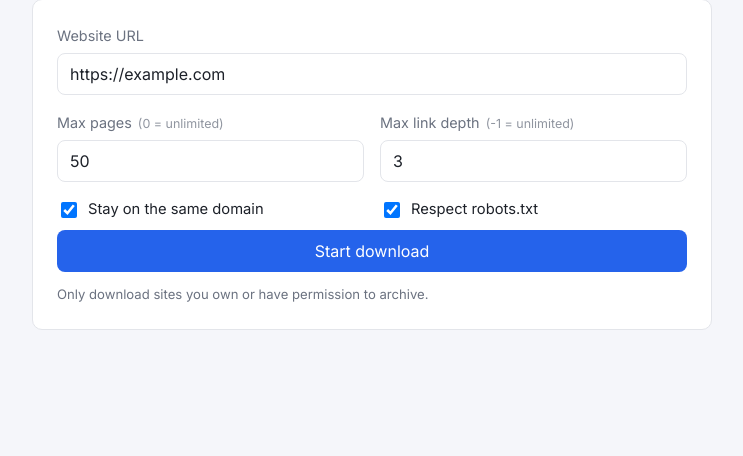
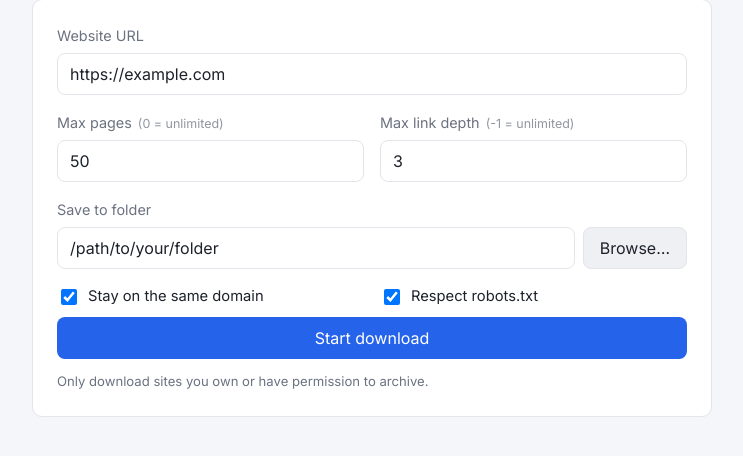
Before and after one commit to xibalba302/WebDownloader, a Flask app: page / in a window 1280 px wide. Shown: the part 153-609 px from the top of the page, without its empty margins (268-1011 px from the left). Run offline with Flask 3, Linux system fonts and the light colour scheme.

Commit message:
Save to a user-chosen folder, fix C:\ links, drop the ZIP step
- Add a "Save to folder" field with a native folder picker (Tk via a
  subprocess) plus manual path entry; the mirror is written straight to
  the chosen folder as <folder>/<host>/..., and an "Open folder" button
  reveals it in the OS file manager.
- Fix links resolving to the drive root (C:\...) when a saved page is
  opened from disk: any reference not localized (failed asset, external
  or out-of-scope anchor, srcset/CSS url() fallback) is now rewritten to
  its absolute http(s) URL instead of being left root-relative.
- Remove ZIP packaging and the download-zip route entirely to save time
  and disk space; files are delivered directly in the chosen folder.

Co-Authored-By: Claude Sonnet 5 <noreply@anthropic.com>
Claude-Session: https://claude.ai/code/session_01Gy3ymFfNkAJFK7tXDrZVA3

```diff
--- a/app.py
+++ b/app.py
@@ -6,16 +6,19 @@ Then open http://127.0.0.1:5000 in your browser.
 from __future__ import annotations
 
 import os
+import subprocess
+import sys
 import threading
 from urllib.parse import urlsplit
 
-from flask import Flask, jsonify, redirect, render_template, request, send_file, send_from_directory, abort
+from flask import Flask, jsonify, redirect, render_template, request, send_from_directory, abort
 
 from webdownloader.scraper import DownloadJob, SiteDownloader, new_job_id
 
 BASE_DIR = os.path.dirname(os.path.abspath(__file__))
-JOBS_DIR = os.path.join(BASE_DIR, "jobs")
-os.makedirs(JOBS_DIR, exist_ok=True)
+# Default output location, used only when the user doesn't choose their own folder.
+DEFAULT_OUTPUT_ROOT = os.path.join(BASE_DIR, "downloads")
+os.makedirs(DEFAULT_OUTPUT_ROOT, exist_ok=True)
 
 app = Flask(__name__)
 JOBS: dict[str, DownloadJob] = {}
@@ -45,6 +48,58 @@ def index():
     return render_template("index.html")
 
 
+@app.route("/api/pick-folder", methods=["POST"])
+def pick_folder():
+    """Open a native folder picker on the machine running the app.
+
+    Because the app runs locally, the picker (Tk) shows on the user's own
+    desktop. Runs in a short-lived subprocess so Tk stays out of Flask's
+    worker threads (Tk must own the main thread).
+    """
+    code = (
+        "import tkinter as tk\n"
+        "from tkinter import filedialog\n"
+        "root = tk.Tk()\n"
+        "root.withdraw()\n"
+        "root.attributes('-topmost', True)\n"
+        "path = filedialog.askdirectory(title='Choose download folder')\n"
+        "print(path or '')\n"
+    )
+    try:
+        result = subprocess.run(
+            [sys.executable, "-c", code],
+            capture_output=True, text=True, timeout=180,
+        )
+        # A non-zero exit means the picker itself failed to open (e.g. no
+        # display / Tk unavailable) rather than the user cancelling, which
+        # returns an empty path with a clean exit.
+        if result.returncode != 0:
+            return jsonify({"path": "", "error": result.stderr.strip() or "picker failed"})
+        return jsonify({"path": result.stdout.strip()})
+    except Exception as exc:  # noqa: BLE001
+        return jsonify({"path": "", "error": str(exc)})
+
+
+@app.route("/api/open-folder", methods=["POST"])
+def open_folder():
+    """Open a finished job's output folder in the OS file manager."""
+    data = request.get_json(silent=True) or {}
+    job = JOBS.get(data.get("job_id", ""))
+    if job is None or not os.path.isdir(job.output_dir):
+        return jsonify({"error": "Folder not found."}), 404
+    path = job.output_dir
+    try:
+        if sys.platform.startswith("win"):
+            os.startfile(path)  # noqa: S606 - local, trusted path
+        elif sys.platform == "darwin":
+            subprocess.Popen(["open", path])
+        else:
+            subprocess.Popen(["xdg-open", path])
+        return jsonify({"ok": True})
+    except Exception as exc:  # noqa: BLE001
+        return jsonify({"error": str(exc)}), 500
+
+
 @app.route("/api/jobs", methods=["POST"])
 def start_job():
     data = request.get_json(silent=True) or request.form
@@ -63,10 +118,24 @@ def start_job():
     same_domain_only = str(data.get("same_domain_only", "true")).lower() not in ("false", "0", "no")
     respect_robots = str(data.get("respect_robots", "true")).lower() not in ("false", "0", "no")
 
+    # Resolve the destination folder chosen by the user (or fall back to a
+    # default folder next to the app). The mirror is written under
+    # <destination>/<site-host>/..., so all links between pages stay relative
+    # and the whole folder can be moved or opened anywhere.
+    dest = (data.get("dest_dir") or "").strip()
+    if dest:
+        dest = os.path.abspath(os.path.expanduser(dest))
+    else:
+        dest = DEFAULT_OUTPUT_ROOT
+    try:
+        os.makedirs(dest, exist_ok=True)
+    except OSError as exc:
+        return jsonify({"error": f"Can't use that folder: {exc}"}), 400
+    if not os.access(dest, os.W_OK):
+        return jsonify({"error": "That folder isn't writable."}), 400
+
+    output_dir = dest
     job_id = new_job_id()
-    output_dir = os.path.join(JOBS_DIR, job_id, "site")
-    os.makedirs(output_dir, exist_ok=True)
-
     job = DownloadJob(
         id=job_id,
         start_url=start_url,
@@ -103,14 +172,6 @@ def cancel_job(job_id):
     return jsonify({"ok": True})
 
 
-@app.route("/api/jobs/<job_id>/download")
-def download_zip(job_id):
-    job = JOBS.get(job_id)
-    if job is None or not job.zip_path or not os.path.exists(job.zip_path):
-        abort(404)
-    return send_file(job.zip_path, as_attachment=True, download_name=f"{job_id}-offline-site.zip")
-
-
 @app.route("/site/<job_id>/", defaults={"path": ""})
 @app.route("/site/<job_id>/<path:path>")
 def browse_site(job_id, path):
@@ -124,8 +185,8 @@ def browse_site(job_id, path):
         if not job.entry_path:
             abort(404)
         return redirect(f"/site/{job_id}/{job.entry_path}")
-    full = os.path.join(job.output_dir, path)
-    if not os.path.abspath(full).startswith(os.path.abspath(job.output_dir)):
+    full = os.path.abspath(os.path.join(job.output_dir, path))
+    if not full.startswith(os.path.abspath(job.output_dir) + os.sep):
         abort(403)
     return send_from_directory(job.output_dir, path)
 
--- a/static/css/style.css
+++ b/static/css/style.css
@@ -108,6 +108,18 @@ h1 {
   display: grid;
   grid-template-columns: 1fr 1fr;
   gap: 16px;
+}
+
+.folder-input {
+  display: flex !important;
+  gap: 8px;
+  margin-bottom: 0;
+}
+.folder-input input { flex: 1; }
+.folder-input .secondary-btn {
+  flex: 0 0 auto;
+  white-space: nowrap;
+  padding: 10px 16px;
 }
 
 .checkboxes { margin-bottom: 8px; }
--- a/static/js/app.js
+++ b/static/js/app.js
@@ -7,6 +7,8 @@ const I18N = {
     hintPages: "(0 = unlimited)",
     labelMaxDepth: "Max link depth",
     hintDepth: "(-1 = unlimited)",
+    labelDest: "Save to folder",
+    browseFolderBtn: "Browse…",
     labelSameDomain: "Stay on the same domain",
     labelRobots: "Respect robots.txt",
     startBtn: "Start download",
@@ -17,13 +19,14 @@ const I18N = {
     statErrors: "errors",
     cancelBtn: "Cancel",
     browseBtn: "Browse offline copy",
-    downloadBtn: "Download ZIP",
+    openFolderBtn: "Open folder",
     langBtn: "العربية",
     invalidUrl: "Please enter a valid URL.",
     startFailed: "Could not start the download.",
     savedTo: "Saved to:",
     copyBtn: "Copy",
     copiedBtn: "Copied!",
+    pickerUnavailable: "Couldn't open the folder picker. Type the folder path instead.",
   },
   ar: {
     title: "ويب داونلودر",
@@ -33,6 +36,8 @@ const I18N = {
     hintPages: "(0 = بلا حدود)",
     labelMaxDepth: "أقصى عمق للروابط",
     hintDepth: "(-1 = بلا حدود)",
+    labelDest: "حفظ في مجلد",
+    browseFolderBtn: "استعراض…",
     labelSameDomain: "الالتزام بنفس النطاق",
     labelRobots: "احترام ملف robots.txt",
     startBtn: "بدء التنزيل",
@@ -43,13 +48,14 @@ const I18N = {
     statErrors: "أخطاء",
     cancelBtn: "إلغاء",
     browseBtn: "تصفح النسخة غير المتصلة",
-    downloadBtn: "تنزيل الأرشيف (ZIP)",
+    openFolderBtn: "فتح المجلد",
     langBtn: "English",
     invalidUrl: "الرجاء إدخال رابط صحيح.",
     startFailed: "تعذّر بدء التنزيل.",
     savedTo: "مكان الحفظ:",
     copyBtn: "نسخ",
     copiedBtn: "تم النسخ!",
+    pickerUnavailable: "تعذّر فتح نافذة اختيار المجلد. اكتب مسار المجلد يدوياً.",
   },
 };
 
@@ -86,10 +92,12 @@ const currentAction = document.getElementById("current-action");
 const logBox = document.getElementById("log-box");
 const cancelBtn = document.getElementById("cancel-btn");
 const browseLink = document.getElementById("browse-link");
-const downloadLink = document.getElementById("download-link");
+const openFolderBtn = document.getElementById("open-folder-btn");
 const folderPathRow = document.getElementById("folder-path-row");
 const folderPathText = document.getElementById("folder-path-text");
 const copyPathBtn = document.getElementById("copy-path-btn");
+const destInput = document.getElementById("dest_dir");
+const browseFolderBtn = document.getElementById("browse-folder-btn");
 
 let activeJobId = null;
 
@@ -103,6 +111,7 @@ form.addEventListener("submit", async (e) => {
 
   const payload = {
     url,
+    dest_dir: destInput.value.trim(),
     max_pages: document.getElementById("max_pages").value,
     max_depth: document.getElementById("max_depth").value,
     same_domain_only: document.getElementById("same_domain_only").checked,
@@ -125,7 +134,7 @@ form.addEventListener("submit", async (e) => {
     activeJobId = data.job_id;
     progressCard.classList.remove("hidden");
     browseLink.classList.add("hidden");
-    downloadLink.classList.add("hidden");
+    openFolderBtn.classList.add("hidden");
     folderPathRow.classList.add("hidden");
     cancelBtn.classList.remove("hidden");
     logBox.textContent = "";
@@ -134,6 +143,32 @@ form.addEventListener("submit", async (e) => {
     alert(I18N[currentLang].startFailed);
     startBtn.disabled = false;
   }
+});
+
+browseFolderBtn.addEventListener("click", async () => {
+  browseFolderBtn.disabled = true;
+  try {
+    const res = await fetch("/api/pick-folder", { method: "POST" });
+    const data = await res.json();
+    if (data.path) {
+      destInput.value = data.path;
+    } else if (data.error) {
+      alert(I18N[currentLang].pickerUnavailable);
+    }
+  } catch (err) {
+    alert(I18N[currentLang].pickerUnavailable);
+  } finally {
+    browseFolderBtn.disabled = false;
+  }
+});
+
+openFolderBtn.addEventListener("click", async () => {
+  if (!activeJobId) return;
+  await fetch("/api/open-folder", {
+    method: "POST",
+    headers: { "Content-Type": "application/json" },
+    body: JSON.stringify({ job_id: activeJobId }),
+  });
 });
 
 cancelBtn.addEventListener("click", async () => {
@@ -176,10 +211,7 @@ async function fetchStatus() {
     if (data.status === "completed") {
       browseLink.href = `/site/${activeJobId}/`;
       browseLink.classList.remove("hidden");
-      if (data.zip_ready) {
-        downloadLink.href = `/api/jobs/${activeJobId}/download`;
-        downloadLink.classList.remove("hidden");
-      }
+      openFolderBtn.classList.remove("hidden");
       if (data.output_dir) {
         folderPathText.textContent = data.output_dir;
         folderPathRow.classList.remove("hidden");
--- a/templates/index.html
+++ b/templates/index.html
@@ -43,6 +43,14 @@
         </label>
       </div>
 
+      <label class="field">
+        <span data-i18n="labelDest">Save to folder</span>
+        <span class="folder-input">
+          <input id="dest_dir" name="dest_dir" type="text" placeholder="/path/to/your/folder">
+          <button id="browse-folder-btn" type="button" class="secondary-btn" data-i18n="browseFolderBtn">Browse…</button>
+        </span>
+      </label>
+
       <div class="grid-2 checkboxes">
         <label class="checkbox">
           <input id="same_domain_only" type="checkbox" checked>
@@ -79,7 +87,7 @@
     <div class="actions">
       <button id="cancel-btn" class="secondary-btn" type="button" data-i18n="cancelBtn">Cancel</button>
       <a id="browse-link" class="secondary-btn hidden" href="#" target="_blank" data-i18n="browseBtn">Browse offline copy</a>
-      <a id="download-link" class="primary-btn hidden" href="#" data-i18n="downloadBtn">Download ZIP</a>
+      <button id="open-folder-btn" class="primary-btn hidden" type="button" data-i18n="openFolderBtn">Open folder</button>
     </div>
   </section>
 </div>
```
Also changed, not shown: webdownloader/scraper.py (+15 -26 lines), README.md, 2 other files.
